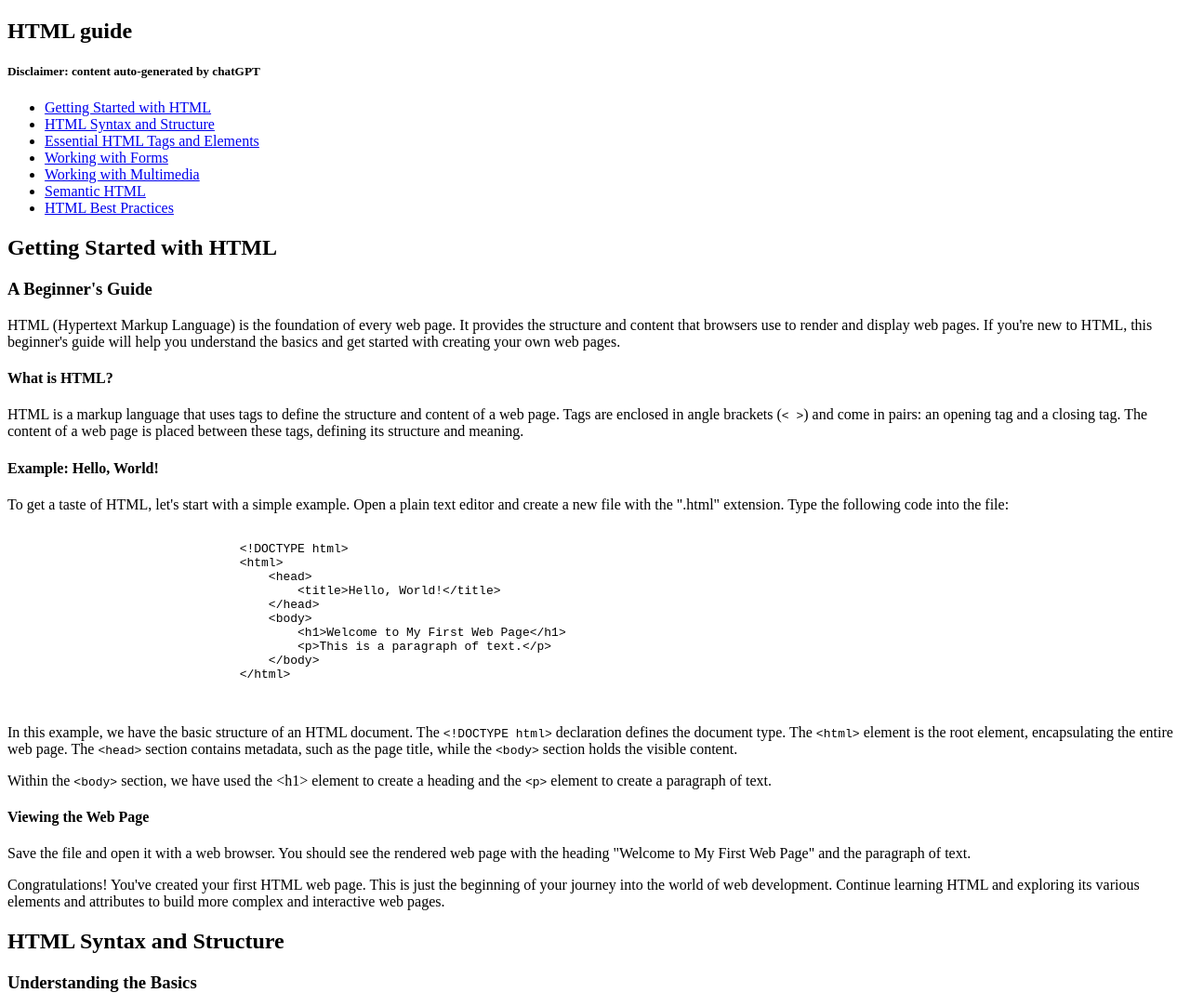
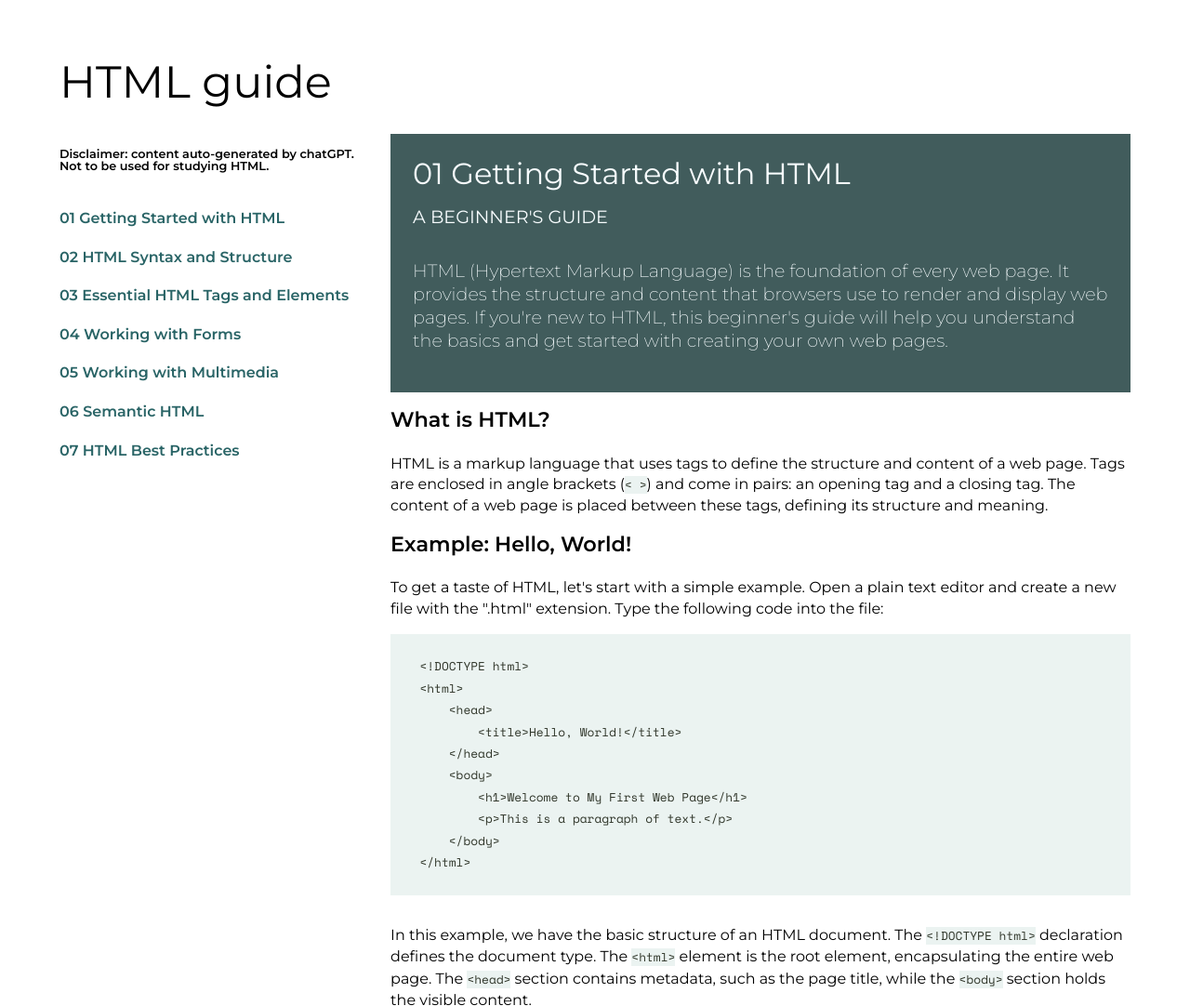
Before and after one commit to AleksCreative/Technical-Documentation-Page, a plain HTML site: page index.html in a window 1280 px wide. Shown: the top 1082 px of the page at 93% size. Drawn offline with nearby package versions, Linux system fonts and the light colour scheme.

Commit message:
add styles

```diff
--- a/index.html
+++ b/index.html
@@ -1,39 +1,42 @@
 <!DOCTYPE html>
 <html lang="en">
     <head>
-        <title></title>
+        <title>HTML guide - FCC project</title>
         <meta charset="UTF-8">
         <meta name="viewport" content="width=device-width, initial-scale=1">
         <link href="style.css" rel="stylesheet">
+        <link rel="preconnect" href="https://fonts.googleapis.com">
+        <link rel="preconnect" href="https://fonts.gstatic.com" crossorigin>
+        <link href="https://fonts.googleapis.com/css2?family=Montserrat:ital,wght@0,200;0,400;0,600;1,200;1,400;1,600&family=Space+Mono:ital@0;1&display=swap" rel="stylesheet">
     </head>
     <body>
         <div class="content">
             <nav id="navbar">
                 <header>
                 <h1>HTML guide</h1>
-                <h5>Disclaimer: content auto-generated by chatGPT</h5>
+                <h5>Disclaimer: content auto-generated by chatGPT. Not to be used for studying HTML.</h5>
                 </header>
                 <ul class="navigation">
                 <li>
-                    <a class="nav-link" href="#Getting_Started_with_HTML">Getting Started with HTML</a>
+                    <a class="nav-link" href="#Getting_Started_with_HTML">01 Getting Started with HTML</a>
                 </li>
                 <li>
-                    <a class="nav-link" href="#HTML_Syntax_and_Structure">HTML Syntax and Structure</a>
+                    <a class="nav-link" href="#HTML_Syntax_and_Structure">02 HTML Syntax and Structure</a>
                 </li>
                 <li>
-                    <a class="nav-link" href="#Essential_HTML_Tags_and_Elements">Essential HTML Tags and Elements</a>
+                    <a class="nav-link" href="#Essential_HTML_Tags_and_Elements">03 Essential HTML Tags and Elements</a>
                 </li>
                 <li>
-                    <a class="nav-link" href="#Working_with_Forms">Working with Forms</a>
+                    <a class="nav-link" href="#Working_with_Forms">04 Working with Forms</a>
                 </li>
                 <li>
-                    <a class="nav-link" href="#Working_with_Multimedia">Working with Multimedia</a>
+                    <a class="nav-link" href="#Working_with_Multimedia">05 Working with Multimedia</a>
                 </li>
                 <li>
-                    <a class="nav-link" href="#Semantic_HTML">Semantic HTML</a>
+                    <a class="nav-link" href="#Semantic_HTML">06 Semantic HTML</a>
                 </li>
                 <li>
-                    <a class="nav-link" href="#HTML_Best_Practices">HTML Best Practices</a>
+                    <a class="nav-link" href="#HTML_Best_Practices">07 HTML Best Practices</a>
                 </li>
                 </ul>
             </nav>
@@ -43,7 +46,7 @@
                 <section id="Getting_Started_with_HTML" class="main-section">
 
                 <header class="section-header">
-                    <h2>Getting Started with HTML</h2>
+                    <h2>01 Getting Started with HTML</h2>
                     <h3>A Beginner's Guide</h3>
                     <p class="section-intro">HTML (Hypertext Markup Language) is the foundation of every web page. It provides the structure and content that browsers use to render and display web pages. If you're new to HTML, this beginner's guide will help you understand the basics and get started with creating your own web pages.</p>
                 </header>
@@ -55,7 +58,6 @@
 
                     <h4>Example: Hello, World!</h4>
                     <p>To get a taste of HTML, let's start with a simple example. Open a plain text editor and create a new file with the ".html" extension. Type the following code into the file:</p>
-                    <div class="code-box">
 <pre>
     <code>
     &lt;!DOCTYPE html>
@@ -70,7 +72,6 @@
     &lt;/html>
     </code>
 </pre>
-                    </div>
 
                     <p>In this example, we have the basic structure of an HTML document. The <code>&lt;!DOCTYPE html></code> declaration defines the document type. The <code>&lt;html></code> element is the root element, encapsulating the entire web page. The <code>&lt;head></code> section contains metadata, such as the page title, while the <code>&lt;body></code> section holds the visible content.</p>
 
@@ -91,7 +92,7 @@
                 <section id="HTML_Syntax_and_Structure" class="main-section">
 
                     <header class="section-header">
-                        <h2>HTML Syntax and Structure</h2>
+                        <h2>02 HTML Syntax and Structure</h2>
                         <h3>Understanding the Basics</h3>
                         <p class="section-intro">HTML (Hypertext Markup Language) uses a specific syntax and structure to define the elements and content of a web page. Understanding the basics of HTML syntax is essential for building well-structured web pages. Let's dive into the key concepts.</p>
                     </header>
@@ -109,7 +110,7 @@
             &lt;title>Page Title&lt;/title>
         &lt;/head>
         &lt;body>
-                                        &lt;!-- Content goes here --&gt;
+            &lt;!-- Content goes here -- &gt;
         &lt;/body>
     &lt;/html>
     </code>
@@ -133,7 +134,7 @@
                 <section id="Essential_HTML_Tags_and_Elements" class="main-section">
 
                     <header class="section-header">
-                        <h2>Essential HTML Tags and Elements</h2>
+                        <h2>03 Essential HTML Tags and Elements</h2>
                         <h3>A Comprehensive Overview</h3>
                         <p class="section-intro">HTML (Hypertext Markup Language) provides a wide range of tags and elements that allow you to structure and format your web pages. Understanding the essential HTML tags is crucial for building well-designed and semantically meaningful websites. Let's explore some of the key tags and their usage.</p>
                     </header>
@@ -205,7 +206,7 @@
                 <section id="Working_with_Forms" class="main-section">
 
                     <header class="section-header">
-                        <h2>Working with Forms</h2>
+                        <h2>04 Working with Forms</h2>
                         <h3>Collecting User Input</h3>
                         <p class="section-intro">HTML forms provide a way to collect user input, such as text, selections, and submissions. Understanding how to create and handle forms is essential for building interactive web pages. Let's explore the key components and attributes of HTML forms.</p>
                     </header>
@@ -218,7 +219,7 @@
 <pre>
 <code>
     &lt;form>
-                                    &lt;!-- Form elements go here --&gt;
+        &lt;!-- Form elements go here -- &gt;
     &lt;/form>
 </code>
 </pre>
@@ -248,7 +249,7 @@
                 <section id="Working_with_Multimedia" class="main-section">
 
                     <header class="section-header">
-                        <h2>Working with Multimedia</h2>
+                        <h2>05 Working with Multimedia</h2>
                         <h3>Adding Images and Videos</h3>
                         <p class="section-intro">HTML allows you to enrich your web pages by incorporating images and videos. By understanding how to work with multimedia elements, you can create visually appealing and engaging content. Let's explore how to add images and videos to your HTML pages.</p>
                     </header>
@@ -295,7 +296,7 @@
                 <section id="Semantic_HTML" class="main-section">
 
                     <header class="section-header">
-                        <h2>Semantic HTML</h2>
+                        <h2>06 Semantic HTML</h2>
                         <h3>Enhancing Accessibility and SEO</h3>
                         <p class="section-intro">Semantic HTML plays a crucial role in creating accessible and search engine-friendly web pages. By using appropriate semantic elements, you can improve the structure, understandability, and discoverability of your content. Let's explore some key semantic HTML elements and their usage.</p>
                     </header>
@@ -366,7 +367,7 @@
                 <section id="HTML_Best_Practices" class="main-section">
 
                     <header class="section-header">
-                        <h2>HTML Best Practices</h2>
+                        <h2>07 HTML Best Practices</h2>
                         <h3>Writing Clean and Efficient Code</h3>
                         <p class="section-intro">Writing clean and efficient HTML code is crucial for creating maintainable, accessible, and performant web pages. Following best practices helps improve code readability, collaboration, and overall quality. Let's explore some HTML best practices to keep in mind when developing web pages.</p>
                     </header>
@@ -443,7 +444,7 @@
         </div>
 
         <footer>
-            <div class="content"><p>Created by <a href="https://alekscreative.com">Aleks</a> as a FreeCodeCamp project for Responsive Web Design Certificate.</p></div>
+            <div><p>Created by <a href="https://alekscreative.com">Aleks</a> as a FreeCodeCamp project for Responsive Web Design Certificate.</p></div>
         </footer>
 
     </body>
--- a/style.css
+++ b/style.css
@@ -0,0 +1,206 @@
+/*------ CSS RESET -------*/
+/* http://meyerweb.com/eric/tools/css/reset/
+   v2.0 | 20110126
+   License: none (public domain)
+*/
+
+html, body, div, span, applet, object, iframe,
+h1, h2, h3, h4, h5, h6, p, blockquote, pre,
+a, abbr, acronym, address, big, cite, code,
+del, dfn, em, img, ins, kbd, q, s, samp,
+small, strike, strong, sub, sup, tt, var,
+b, u, i, center,
+dl, dt, dd, ol, ul, li,
+fieldset, form, label, legend,
+table, caption, tbody, tfoot, thead, tr, th, td,
+article, aside, canvas, details, embed,
+figure, figcaption, footer, header, hgroup,
+menu, nav, output, ruby, section, summary,
+time, mark, audio, video {
+	margin: 0;
+	padding: 0;
+	border: 0;
+	font-size: 100%;
+	font: inherit;
+	vertical-align: baseline;
+}
+/* HTML5 display-role reset for older browsers */
+article, aside, details, figcaption, figure,
+footer, header, hgroup, menu, nav, section {
+	display: block;
+}
+body {
+	line-height: 1;
+}
+ol, ul {
+	list-style: none;
+}
+blockquote, q {
+	quotes: none;
+}
+blockquote:before, blockquote:after,
+q:before, q:after {
+	content: '';
+	content: none;
+}
+table {
+	border-collapse: collapse;
+	border-spacing: 0;
+}
+
+/*------ RESET END ------*/
+
+/*Typography */
+
+body {
+    font-family: 'Montserrat', sans-serif;
+    line-height: 1.4em;
+}
+
+code {
+    font-size: 0.8em;
+    font-family: 'Space Mono', monospace;
+    color:#2f3529;
+    background-color: rgb(235, 243, 241);
+}
+
+pre {
+    background-color: rgb(235, 243, 241);
+    margin-bottom: 2em;
+    white-space: pre-wrap;       /* css-3 */
+    white-space: -moz-pre-wrap;  /* Mozilla, since 1999 */
+    white-space: -pre-wrap;      /* Opera 4-6 */
+    white-space: -o-pre-wrap;    /* Opera 7 */
+}
+
+p {
+    font-size: 1em;
+    margin-bottom: 1em;
+}
+
+ul {
+    margin-bottom: 1em;;
+}
+
+li {
+    list-style-type: circle;
+    list-style-position: inside;
+}
+
+.section-intro{
+    font-size: 1.2em;
+    font-weight: 300;
+    line-height: 1.3em;
+}
+
+.navigation li {
+    list-style: none;
+    margin-bottom: 1.2em;
+}
+
+.navigation li a {
+    font-weight: 600;
+    color:rgb(41, 100, 102);
+    text-decoration: none;
+}
+
+.navigation li a:hover {
+    color:rgb(24, 60, 65);
+    text-decoration: underline;
+}
+
+/* Headers */
+
+h1 {
+    font-size: 3em;
+    line-height: 1em;
+    margin-bottom: 1em;
+}
+
+h2 {
+    font-size: 2em;
+    line-height: 1.2em;
+    margin-bottom: 0.5em;
+
+}
+
+h3 {
+    font-size: 1.2em;
+    text-transform: uppercase;
+    margin-bottom: 1.8em;
+}
+
+h4 {
+    font-size: 1.4em;
+    line-height: 1.2em;
+    font-weight: 600;
+    margin-bottom: 1em;
+}
+
+h5 {
+    font-size: 0.8em;
+    line-height: 1em;
+    font-weight: 600;
+    margin-bottom: 3em;
+}
+
+
+/* Layout */
+.content {
+    display: flex;
+    padding: 5vw;
+}
+
+nav {
+    width: 30%;
+    padding-right: 15px;
+}
+
+main {
+    width: 70%;
+}
+
+
+/* other */
+
+.section-header {
+    background-color: rgb(65, 92, 92);
+    padding: 1.5em;
+    color: rgb(248, 253, 255);
+    margin: 5em 0 1em 0;
+}
+
+footer {
+    padding: 3em;
+    text-align: center;
+    color:rgb(248, 253, 255);
+    background-color: rgb(65, 92, 92);
+}
+
+footer a {
+    color:rgb(248, 253, 255);
+}
+
+footer a:hover {
+    font-weight: 600;
+}
+
+/* Media queries */
+
+@media only screen and (max-width: 900px)  {
+
+    .content {
+        flex-wrap: wrap;
+    }
+    nav, main {
+        width: 100%;
+    }
+
+    nav {
+        background-color: rgb(248, 253, 255);
+        padding:1em;
+    }
+    .section-header {
+        margin-top: 2em;
+    }
+}
```
Lines whose indentation alone changed are shown as unchanged.
